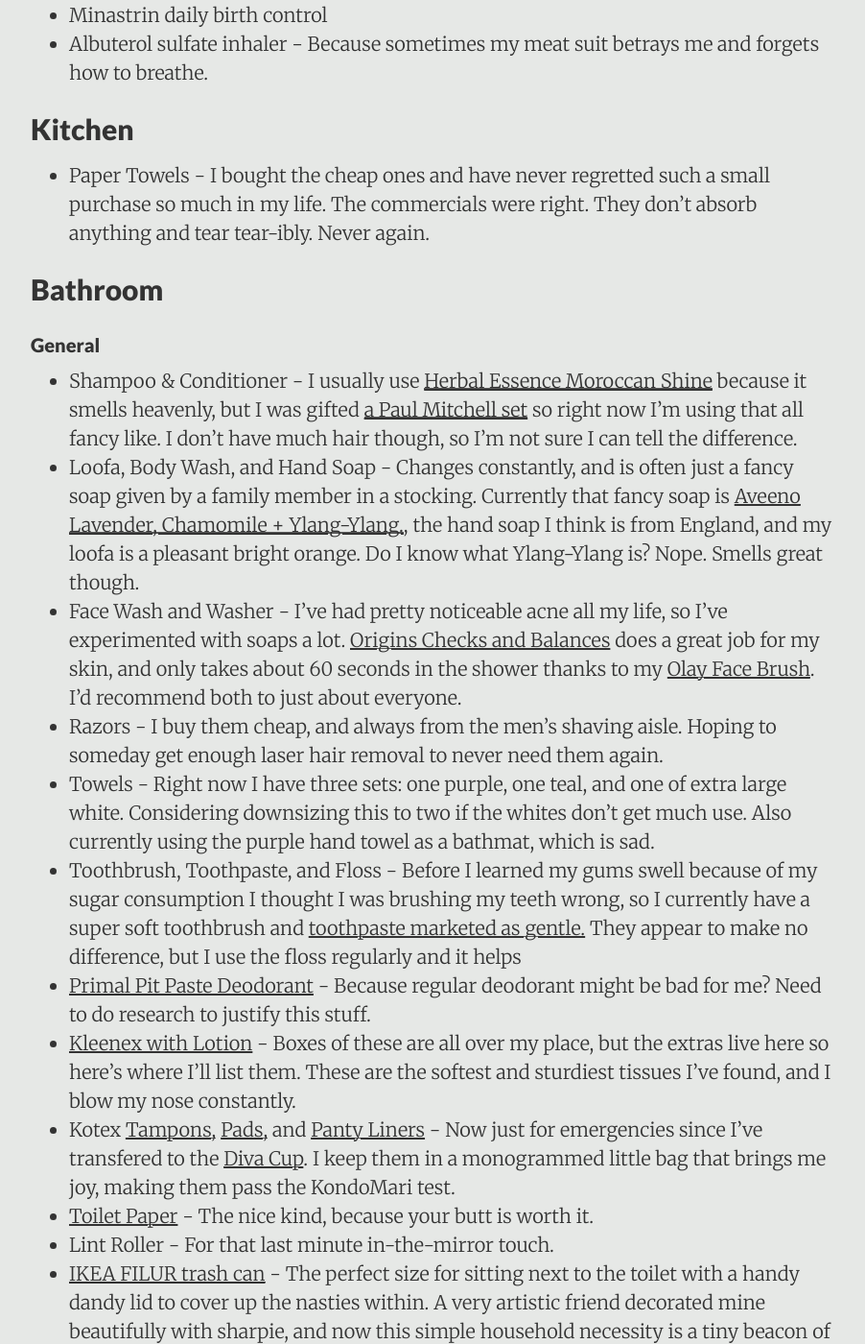
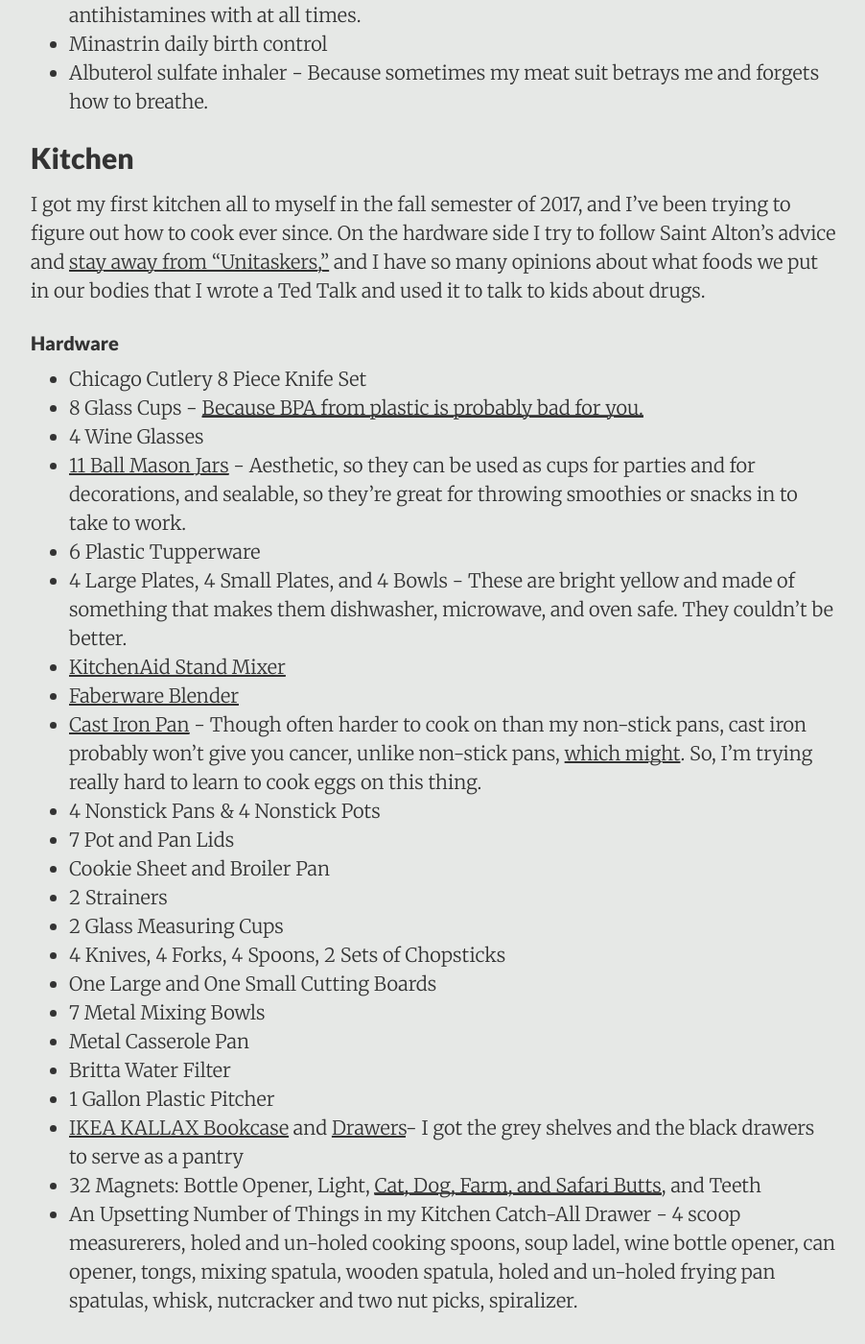
Before and after one commit to DestinyRoseMurphy/DestinyRoseMurphy.github.io, a Jekyll site: the page built from _posts/2017-10-19-Things-I-Kept.md, in a window 1280 px wide and 1400 px high, scrolled down 3357 px. Shown: the whole window at 96% size, without its empty margins (188-1090 px from the left). Built offline with Jekyll 4.4.1, drawn with Linux system fonts in a browser that asks for light colours; some of the changed text lies outside the part shown.

Commit message:
Added Kitchen Hardware

```diff
--- a/_posts/2017-10-19-Things-I-Kept.md
+++ b/_posts/2017-10-19-Things-I-Kept.md
@@ -20,6 +20,7 @@ This list was compiled January 11th, 2018. It's the first iteration of this post
 
 * I haven't put a whole lot of thought or research into what goes in and around my body during bathroom time. Seeing as things like soap, toothpaste, and deodorant touch sensitive parts of me every day, I should probably do some research.
 * Specifically within the bathroom I should cement my knowledge of hair and makeup products. These things can affect my confidence a lot during the day, and I'm currently blundering through them.
+* Should upgrade from plastic to glass for kitchen items like tupperware and pitchers.
 
 ## Everyday Carry - My Backpack
 
@@ -59,9 +60,65 @@ This list was compiled January 11th, 2018. It's the first iteration of this post
 * Minastrin daily birth control
 * Albuterol sulfate inhaler - Because sometimes my meat suit betrays me and forgets how to breathe.
 
+
+
+
+
+
+
+
+
+
+
 ## Kitchen
 
+I got my first kitchen all to myself in the fall semester of 2017, and I've been trying to figure out how to cook ever since. On the hardware side I try to follow Saint Alton's advice and [stay away from "Unitaskers,"](https://lifehacker.com/watch-alton-brown-demonstrate-why-unitaskers-have-no-1749470145) and I have so many opinions about what foods we put in our bodies that I wrote a Ted Talk and used it to talk to kids about drugs.
+
+#### Hardware
+
+* Chicago Cutlery 8 Piece Knife Set
+* 8 Glass Cups - [Because BPA from plastic is probably bad for you.](https://www.mayoclinic.org/healthy-lifestyle/nutrition-and-healthy-eating/expert-answers/bpa/faq-20058331)
+* 4 Wine Glasses
+* [11 Ball Mason Jars](http://amzn.to/2CWev0e) - Aesthetic, so they can be used as cups for parties and for decorations, and sealable, so they're great for throwing smoothies or snacks in to take to work.
+* 6 Plastic Tupperware
+* 4 Large Plates, 4 Small Plates, and 4 Bowls - These are bright yellow and made of something that makes them dishwasher, microwave, and oven safe. They couldn't be better.
+* [KitchenAid Stand Mixer](http://amzn.to/2D8nBKF)
+* [Faberware Blender](http://amzn.to/2D949yh)
+* [Cast Iron Pan](http://amzn.to/2Funwzf) - Though often harder to cook on than my non-stick pans, cast iron probably won't give you cancer, unlike non-stick pans, [which might](https://www.cancer.org/cancer/cancer-causes/teflon-and-perfluorooctanoic-acid-pfoa.html). So, I'm trying really hard to learn to cook eggs on this thing.
+* 4 Nonstick Pans & 4 Nonstick Pots
+* 7 Pot and Pan Lids
+* Cookie Sheet and Broiler Pan
+* 2 Strainers
+* 2 Glass Measuring Cups
+* 4 Knives, 4 Forks, 4 Spoons, 2 Sets of Chopsticks
+* One Large and One Small Cutting Boards
+* 7 Metal Mixing Bowls
+* Metal Casserole Pan
+* Britta Water Filter
+* 1 Gallon Plastic Pitcher
+* [IKEA KALLAX Bookcase](http://amzn.to/2DqabqZ) and [Drawers](http://amzn.to/2Dpk6gz)- I got the grey shelves and the black drawers to serve as a pantry
+* 32 Magnets: Bottle Opener, Light, [Cat, Dog, Farm, and Safari Butts](http://amzn.to/2DcMi8u), and Teeth
+* An Upsetting Number of Things in my Kitchen Catch-All Drawer - 4 scoop measurerers, holed and un-holed cooking spoons, soup ladel, wine bottle opener, can opener, tongs, mixing spatula, wooden spatula, holed and un-holed frying pan spatulas, whisk, nutcracker and two nut picks, spiralizer.
+
+#### In and Under the Sink
+
+* [Copper Wool w/8 Refills](http://amzn.to/2FvWYNX) - Lots of people disagree about [how to properly clean cast iron.](https://www.blessthismessplease.com/how-to-clean-and-reseason-cast-iro/) I think copper wool gets the gunk off super easily without the use of soap, so I prefer it.
+* [Dish Soap,](http://amzn.to/2D8BdFA) Dishwashing Gloves, 2 Dish Sponges, and a [Dish Brush](http://amzn.to/2Dc6Eie)
 * Paper Towels - I bought the cheap ones and have never regretted such a small purchase so much in my life. The commercials were right. They don't absorb anything and tear tear-ibly. Never again.
+
+
+
+
+
+
+
+
+
+
+
+
+
+
 
 ## Bathroom
 
```
